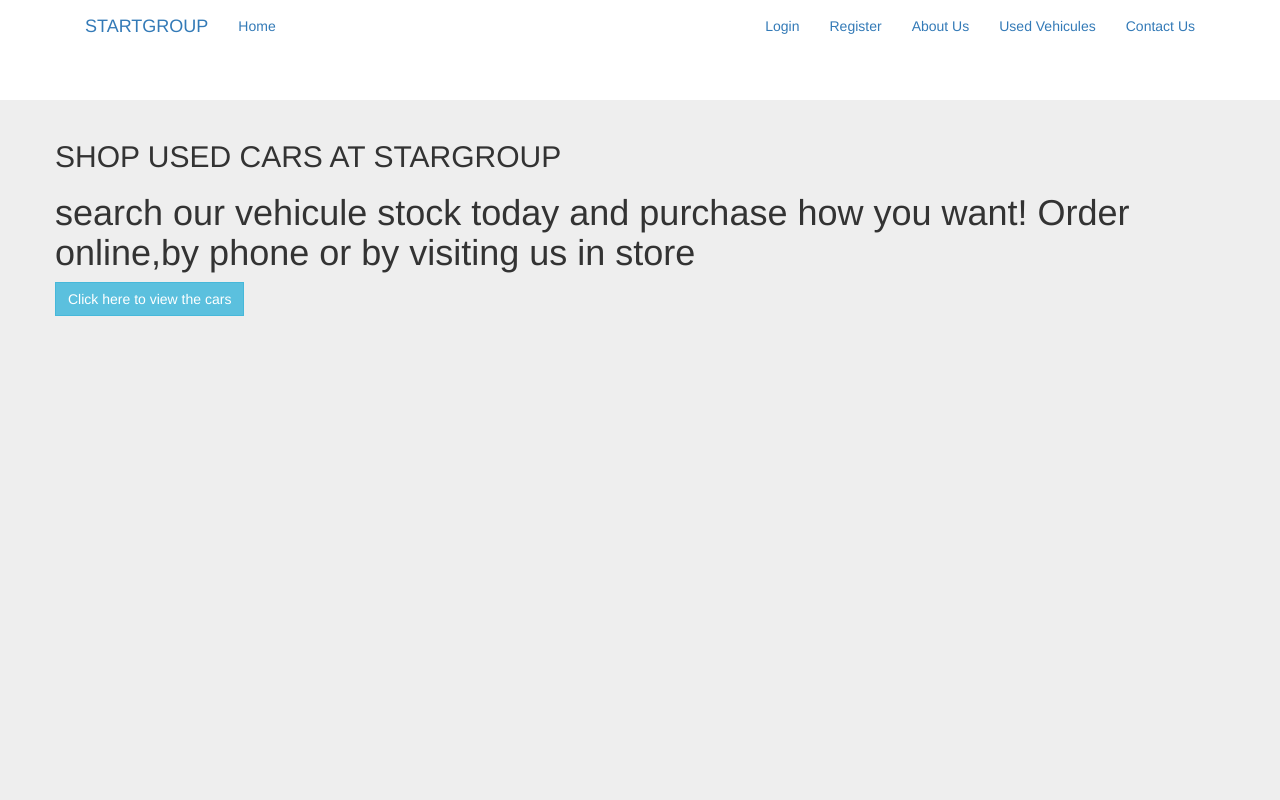
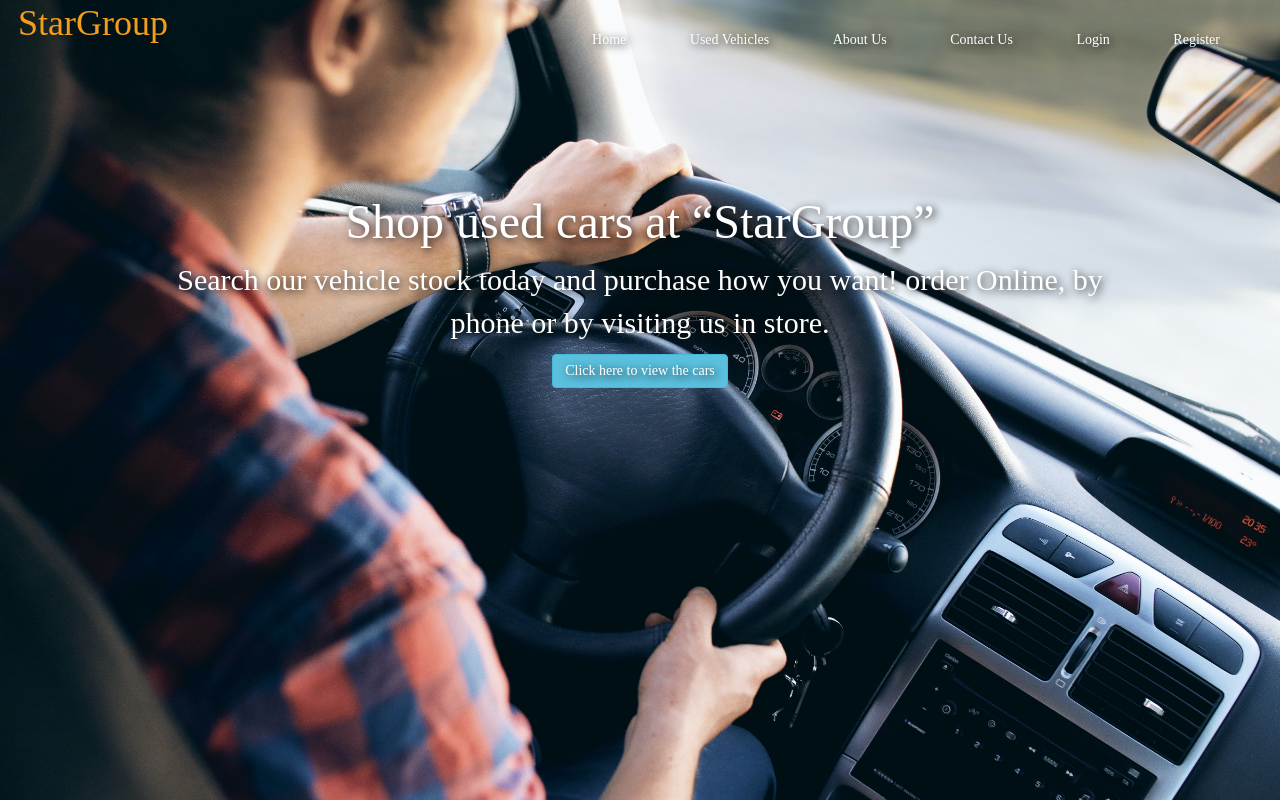
Before and after one commit to Rohannayee/Used-car-Sales, a Python web app: template App3_Scrum_080222/app/templates/index.html in a window 1280 px wide. Run offline with Jinja, Linux system fonts and the light colour scheme; the template is opened without the code that fills it: most values are stand-ins (such as "Sample title", 1, 10 or a date in 2020); some libraries are stand-ins or nearby versions.

Commit message:
Merged the design to the actuel project

```diff
--- a/App3_Scrum_080222/app/static/css/styles.css
+++ b/App3_Scrum_080222/app/static/css/styles.css
@@ -1,24 +1,62 @@
-* {
-    -webkit-border-radius: 0 !important;
-       -moz-border-radius: 0 !important;
-            border-radius: 0 !important;
+*{
+
+  margin: 0;
+  padding: 0;
+  font-family: catamaran;
+
 }
-
-body{
-     background-color: #eee;
-     overflow-x: hidden;
+#main{
+  width: 100%;
+  height: 100vh;
+  background-image: url("../Background\ image\ car.jpg");
+  background-size: cover;
 }
 
 nav{
   width: 100%;
-  height: 100px;
-  background-color: #fff;
+  height: 80px;
+  background-color: #0009;
+  line-height: 80px;
+
+  }
+  nav ul {
+    float: right;
+    margin-right: 30px;
+  }
+  nav ul li{
+    list-style-type: none;
+    display: inline-block;
+    transition: 0.8s all;
+  }
+  nav ul li:hover{
+    background-color: #f39d1a;
+  }
+  nav ul li a {
+    text-decoration: none;
+    color: #fff;
+    padding: 30px;
+    text-shadow: 2px 2px 8px #111;
+
+  }
+
+  h1
+  {
+    float: left;
+    margin: 4px 18px;
+    color: #f39d1a;
+  }
+
+  .banner-text{
+    text-align: center;
+    color: white;
+    padding: 96px;
+    text-shadow: 2px 2px 8px #111;
+
+  }
+.banner-text h2{
+font-size: 48px;
 }
+.banner-text p{
+  font-size: 30px;
 
-
-
-ul li{
-list-style: none;
-float: left;
-line-height: 100px;
 }
--- a/App3_Scrum_080222/app/templates/base.html
+++ b/App3_Scrum_080222/app/templates/base.html
@@ -1,90 +1,70 @@
-{% extends "bootstrap/base.html" %}
-{% block title %}
-{{ title }} | APP-NAME here!
-{% endblock %}
-{% block styles %}
-{{ super() }}
-<link href="{{url_for('static', filename='css/styles.css')}}" rel="stylesheet">
-{% endblock %}
-
-{% block navbar %}
-<nav class="navbar navbar-expand-lg navbar-dark bg-dark">
-    <div class="container">
-        <div class="navbar-header">
-            <button type="button" class="navbar-toggle collapsed" data-toggle="collapse" data-target="#bs-example-navbar-collapse-1" aria-expanded="false">
-                <span class="sr-only">Toggle navigation</span>
-                <span class="icon-bar"></span>
-                <span class="icon-bar"></span>
-                <span class="icon-bar"></span>
-            </button>
-        </div>
-        <div class="collapse navbar-collapse">
-            <div class="navbar-brand">
-                <a href="{{url_for('main.index')}}">STARTGROUP</a>
-            </div>
-            <ul class="nav navbar-nav">
-                <li class="nav-item"><a class="nav-link" href="{{ url_for('main.index') }}">Home</a></li>
-            </ul>
-            <ul class="nav navbar-nav navbar-right">
+{% extends "bootstrap/base.html" %} {% block title %} {{ title }} | APP-NAME
+here! {% endblock %} {% block styles %} {{ super() }}
+<link
+  href="{{url_for('static', filename='css/styles.css')}}"
+  rel="stylesheet"
+/>
+<link
+  rel="shortcut icon"
+  type="image/png"
+  href="{{ url_for('static', filename='star.png') }}"
+/>
+{% endblock %} {% block navbar %}
+<header>
+  <nav style="background-color: aliceblue;">
+    <div>
+      <h1>StarGroup</h1>
+      <ul>
+        <li><a href="{{ url_for('main.index') }}">Home</a></li>
+        <li><a href="{{ url_for('car.cars') }}">Used Vehicles</a></li>
+        <li><a href="{{ url_for('about.about_us') }}">About Us </a></li>
+        <li><a href="{{ url_for('contact.contact_us') }}">Contact Us</a></li>
         {% if current_user.is_authenticated %}
-                <li class="dropdown nav-item">
-                    <a class="dropdown-toggle nav-link" data-toggle="dropdown" href="#">
-                        <span class="glyphicon glyphicon-user"> </span> {{ current_user.username }}
+            <li class="dropdown">
+                <a class="dropdown-toggle" data-toggle="dropdown" href="#">
+                    <span class="glyphicon glyphicon-user"></span> {{ current_user.username }}
                     <span class="caret"></span>
                 </a>
                 <ul class="dropdown-menu">
-                        <li><a href="{{ url_for('auth.logout') }}">Logout</a></li>
+                    <li>
+                        <a href="{{ url_for('auth.logout') }}">Logout</a>
+                    </li>
                 </ul>
             </li>
-                {% if current_user.is_authenticated and current_user.is_admin%}
-                    <li class="nav-item">
-                        <a class="nav-link" href="{{url_for('car.create')}}" class="nav-item">Add a car</a>
-                    </li>
-                    <li class="nav-item">
-                        <a class="nav-link" href="{{ url_for('criteria.create_criteria') }}">Add a criteria</a>
-                    </li>
+        {% else %}
+
+        <li><a href="{{ url_for('auth.login') }}">Login</a></li>
+        <li><a href="{{ url_for('auth.register') }}">Register</a></li>
+
         {% endif %}
-                {% else %}
-                <li class="nav-item"><a class="nav-link" href="{{ url_for('auth.login') }}" >Login</a></li>
-                <li class="nav-item"><a class="nav-link" href="{{ url_for('auth.register') }}" >Register</a></li>
-                {% endif %}
-                <li class="nav-item"><a class="nav-link" href="{{ url_for('about.about_us') }}">About Us</a></li>
-                <li class="nav-item"><a class="nav-link" href ="{{ url_for('car.cars') }}">Used Vehicules</a></li>
-                <li class="nav-item"><a class="nav-link" href ="{{ url_for('contact.contact_us') }}">Contact Us</a></li>
       </ul>
     </div>
-    </div>
   </nav>
-{% endblock %}
+</header>
 
-{% block content %}
+{% endblock %} {% block content %}
 <div class="container">
-    {% with messages = get_flashed_messages(with_categories=true) %}
-    {% if messages %}
-    {% for category, message in messages %}
+  {% with messages = get_flashed_messages(with_categories=true) %} {% if
+  messages %} {% for category, message in messages %}
   <div class="alert alert-{{ category }} text-center">
     <a href="#" class="close" data-dismiss="alert" aria-label="close">
       <span aria-hidden="true">&times;</span>
     </a>
     {{ message }}
   </div>
-    {% endfor %}
-    {% endif %}
-    {% endwith %}
+  {% endfor %} {% endif %} {% endwith %}
 
   <div class="row my-4">
-        {# application content needs to be provided in the app_content block #}
-        {% block app_content %}{% endblock %}
+    {# application content needs to be provided in the app_content block #} {%
+    block app_content %}{% endblock %}
   </div>
-
 </div>
-{% endblock %}
-
-{% block scripts %}
-{{ super() }}
+{% endblock %} {% block scripts %} {{ super() }}
 <script type="text/javascript">
-    window.setTimeout(function() {
-        $(".alert").fadeTo(500, 0).slideUp(500, function(){
+  window.setTimeout(function () {
+    $(".alert")
+      .fadeTo(500, 0)
+      .slideUp(500, function () {
         $(this).remove();
       });
   }, 3000);
--- a/App3_Scrum_080222/app/templates/index.html
+++ b/App3_Scrum_080222/app/templates/index.html
@@ -1,15 +1,49 @@
-{% extends "base.html" %}
+{% extends "base.html" %} {% block navbar %}
 
+<header>
+  <nav>
+    <div id="main">
+      <h1>StarGroup</h1>
+      <ul>
+        <li><a href="{{ url_for('main.index') }}">Home</a></li>
+        <li><a href="{{ url_for('car.cars') }}">Used Vehicles</a></li>
+        <li><a href="{{ url_for('about.about_us') }}">About Us </a></li>
+        <li><a href="{{ url_for('contact.contact_us') }}">Contact Us</a></li>
+        {% if current_user.is_authenticated %}
+        <li class="dropdown">
+          <a class="dropdown-toggle" data-toggle="dropdown" href="#">
+            <span class="glyphicon glyphicon-user"></span> {{
+            current_user.username }}
+            <span class="caret"></span>
+          </a>
+          <ul class="dropdown-menu">
+            <li>
+              <a href="{{ url_for('auth.logout') }}">Logout</a>
+            </li>
+          </ul>
+        </li>
+        {% else %}
 
-{% block app_content %}
+        <li><a href="{{ url_for('auth.login') }}">Login</a></li>
+        <li><a href="{{ url_for('auth.register') }}">Register</a></li>
 
-	<section>
-		<h2> SHOP USED CARS AT STARGROUP </h2>
-		<h1> search our vehicule stock today and purchase how you want! Order online,by phone or by visiting us in store </h1>
-	</section>
+        {% endif %}
+      </ul>
+    </div>
+  </nav>
+</header>
 
-	<div class="link offset-md-3 my-3">
-		<a class="btn btn-info" href="{{ url_for('car.cars') }}">Click here to view the cars</a>
-	</div>
+{% endblock %} {% block app_content %}
 
+<div class="banner-text">
+  <h2>Shop used cars at “StarGroup”</h2>
+
+  <p>
+    Search our vehicle stock today and purchase how you want! order Online, by
+    phone or by visiting us in store.
+  </p>
+  <a class="btn btn-info" href="{{ url_for('car.cars') }}"
+    >Click here to view the cars</a
+  >
+</div>
 {% endblock %}
```
Also changed, not shown: App3_Scrum_080222/app/static/Background image car.jpg (added), App3_Scrum_080222/app/static/stars.png (added). Lines whose indentation alone changed are shown as unchanged.
